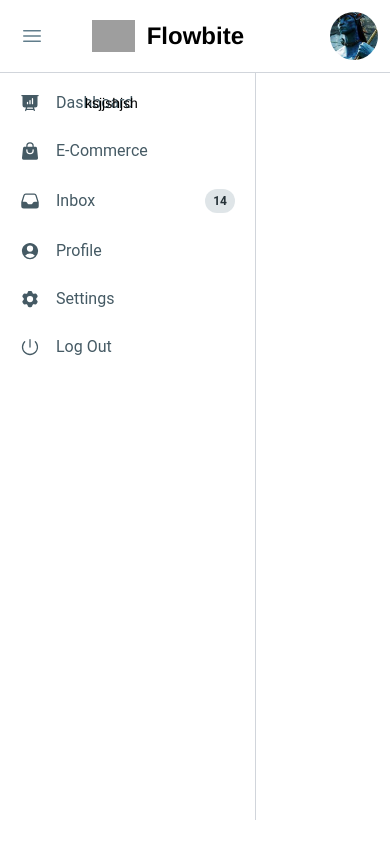
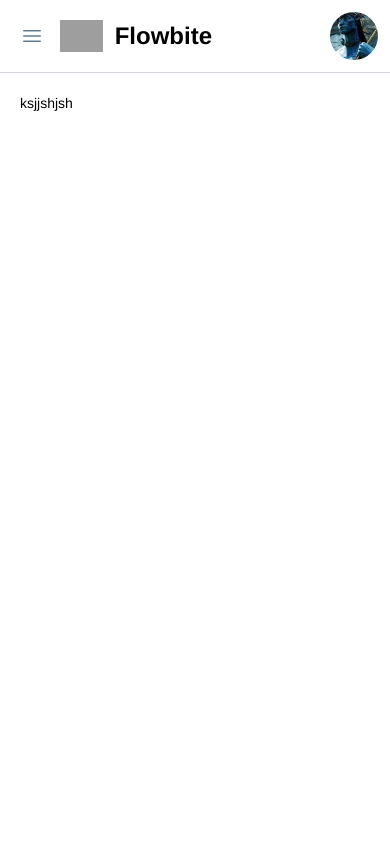
Before and after one commit to Ravi-dhanani/ecommerce-admin, a Next.js app: page / in a window 390 px wide. Built offline with nearby package versions, Linux system fonts and the light colour scheme; grey boxes are pictures that could not be loaded.

Commit message:
responsive ui

```diff
--- a/src/components/common/Header.tsx
+++ b/src/components/common/Header.tsx
@@ -9,11 +9,12 @@ export default function Header(props: IHeaderProps) {
     <div>
       <nav className="bg-white border-b border-gray-300 dark:bg-gray-900 ">
         <div className=" flex  items-center justify-between  p-3">
-          <div className="flex gap-x-10">
+          <div className="flex md:gap-x-10 xs:gap-x-2">
             <IconButton
               variant="text"
               color="blue-gray"
               onClick={() => props.setOpen(!props.open)}
+              className="xl:hidden lg:hidden md:hidden sm:block "
             >
               <svg
                 xmlns="http://www.w3.org/2000/svg"
--- a/src/components/common/MainLayout.tsx
+++ b/src/components/common/MainLayout.tsx
@@ -1,30 +1,27 @@
 import React, { useState } from "react";
 import { Sidebar } from "./Sidebar";
 import Header from "./Header";
+import MobileView from "./MobileView";
 
 export default function MainLayout(props: { children: any }) {
   const [open, setOpen] = useState(true);
+  const [isMobileView, setMobileView] = useState(false);
   return (
     <div>
       <div className="grid-cols-12">
-        <div
-          className={`${
-            open
-              ? " z-40  ease-in-out duration-300"
-              : " z-40  ease-in-out duration-300"
-          }`}
-        >
-          <Header setOpen={setOpen} open={open} />
-          <div className={`${open ? "grid grid-cols-12" : ""}`}>
-            <div className={`${open ? "col-start-1 col-span-1" : ""}`}>
-              <Sidebar setOpen={setOpen} open={open} />
+        <div className={" z-40  ease-in-out duration-300"}>
+          <Header setOpen={setMobileView} open={isMobileView} />
+          <div className={"md:grid md:grid-cols-12"}>
+            <div className={"md:col-start-1 md:col-span-1"}>
+              <div className="hidden md:block xl:block">
+                <Sidebar />
+              </div>
+              <div className="">
+                <MobileView setOpen={setMobileView} open={isMobileView} />
+              </div>
             </div>
             <div
-              className={`${
-                open
-                  ? "col-start-3 col-span-10 z-40 p-5 ease-in-out duration-300"
-                  : "col-span-3 z-40 ease-in-out duration-300 p-5"
-              }`}
+              className={`${"xl:col-start-3 xl:col-span-10 lg:col-start-4  lg:col-span-9 md:col-start-5 md:col-span-7 z-40 p-5 ease-in-out duration-300"}`}
             >
               {props.children}
             </div>
--- /dev/null
+++ b/src/components/common/MobileView.tsx
@@ -0,0 +1,167 @@
+import React from "react";
+import {
+  Drawer,
+  Button,
+  Typography,
+  IconButton,
+  List,
+  ListItem,
+  ListItemPrefix,
+  ListItemSuffix,
+  Chip,
+} from "@material-tailwind/react";
+import { useRouter } from "next/router";
+interface IMobileViewProps {
+  open: boolean;
+  setOpen: React.Dispatch<React.SetStateAction<boolean>>;
+}
+export default function MobileView(props: IMobileViewProps) {
+  const router = useRouter();
+  const openDrawer = () => props.setOpen(true);
+  const closeDrawer = () => props.setOpen(false);
+
+  return (
+    <React.Fragment>
+      <Drawer open={props.open} onClose={closeDrawer} className="p-4 w-64">
+        <div className="mb-2 flex items-center justify-between">
+          <Typography variant="h5" color="blue-gray">
+            Material Tailwind
+          </Typography>
+          <IconButton variant="text" color="blue-gray" onClick={closeDrawer}>
+            <svg
+              xmlns="http://www.w3.org/2000/svg"
+              fill="none"
+              viewBox="0 0 24 24"
+              strokeWidth={2}
+              stroke="currentColor"
+              className="h-5 w-5"
+            >
+              <path
+                strokeLinecap="round"
+                strokeLinejoin="round"
+                d="M6 18L18 6M6 6l12 12"
+              />
+            </svg>
+          </IconButton>
+        </div>
+        <div className="mb-6 flex items-center justify-between">
+          <List>
+            <ListItem>
+              <ListItemPrefix>
+                <svg
+                  xmlns="http://www.w3.org/2000/svg"
+                  viewBox="0 0 24 24"
+                  fill="currentColor"
+                  className="h-5 w-5"
+                  onClick={() => router.push("/")}
+                >
+                  <path
+                    fillRule="evenodd"
+                    d="M2.25 2.25a.75.75 0 000 1.5H3v10.5a3 3 0 003 3h1.21l-1.172 3.513a.75.75 0 001.424.474l.329-.987h8.418l.33.987a.75.75 0 001.422-.474l-1.17-3.513H18a3 3 0 003-3V3.75h.75a.75.75 0 000-1.5H2.25zm6.04 16.5l.5-1.5h6.42l.5 1.5H8.29zm7.46-12a.75.75 0 00-1.5 0v6a.75.75 0 001.5 0v-6zm-3 2.25a.75.75 0 00-1.5 0v3.75a.75.75 0 001.5 0V9zm-3 2.25a.75.75 0 00-1.5 0v1.5a.75.75 0 001.5 0v-1.5z"
+                    clipRule="evenodd"
+                  />
+                </svg>
+              </ListItemPrefix>
+              Dashboard
+            </ListItem>
+            <ListItem>
+              <ListItemPrefix>
+                <svg
+                  xmlns="http://www.w3.org/2000/svg"
+                  viewBox="0 0 24 24"
+                  fill="currentColor"
+                  className="h-5 w-5"
+                  onClick={() => router.push("/landingPage")}
+                >
+                  <path
+                    fillRule="evenodd"
+                    d="M7.5 6v.75H5.513c-.96 0-1.764.724-1.865 1.679l-1.263 12A1.875 1.875 0 004.25 22.5h15.5a1.875 1.875 0 001.865-2.071l-1.263-12a1.875 1.875 0 00-1.865-1.679H16.5V6a4.5 4.5 0 10-9 0zM12 3a3 3 0 00-3 3v.75h6V6a3 3 0 00-3-3zm-3 8.25a3 3 0 106 0v-.75a.75.75 0 011.5 0v.75a4.5 4.5 0 11-9 0v-.75a.75.75 0 011.5 0v.75z"
+                    clipRule="evenodd"
+                  />
+                </svg>
+              </ListItemPrefix>
+              E-Commerce
+            </ListItem>
+            <ListItem>
+              <ListItemPrefix>
+                <svg
+                  xmlns="http://www.w3.org/2000/svg"
+                  viewBox="0 0 24 24"
+                  fill="currentColor"
+                  className="h-5 w-5"
+                >
+                  <path
+                    fillRule="evenodd"
+                    d="M6.912 3a3 3 0 00-2.868 2.118l-2.411 7.838a3 3 0 00-.133.882V18a3 3 0 003 3h15a3 3 0 003-3v-4.162c0-.299-.045-.596-.133-.882l-2.412-7.838A3 3 0 0017.088 3H6.912zm13.823 9.75l-2.213-7.191A1.5 1.5 0 0017.088 4.5H6.912a1.5 1.5 0 00-1.434 1.059L3.265 12.75H6.11a3 3 0 012.684 1.658l.256.513a1.5 1.5 0 001.342.829h3.218a1.5 1.5 0 001.342-.83l.256-.512a3 3 0 012.684-1.658h2.844z"
+                    clipRule="evenodd"
+                  />
+                </svg>
+              </ListItemPrefix>
+              Inbox
+              <ListItemSuffix>
+                <Chip
+                  value="14"
+                  size="sm"
+                  variant="ghost"
+                  color="blue-gray"
+                  className="rounded-full"
+                />
+              </ListItemSuffix>
+            </ListItem>
+            <ListItem>
+              <ListItemPrefix>
+                <svg
+                  xmlns="http://www.w3.org/2000/svg"
+                  viewBox="0 0 24 24"
+                  fill="currentColor"
+                  className="h-5 w-5"
+                >
+                  <path
+                    fillRule="evenodd"
+                    d="M18.685 19.097A9.723 9.723 0 0021.75 12c0-5.385-4.365-9.75-9.75-9.75S2.25 6.615 2.25 12a9.723 9.723 0 003.065 7.097A9.716 9.716 0 0012 21.75a9.716 9.716 0 006.685-2.653zm-12.54-1.285A7.486 7.486 0 0112 15a7.486 7.486 0 015.855 2.812A8.224 8.224 0 0112 20.25a8.224 8.224 0 01-5.855-2.438zM15.75 9a3.75 3.75 0 11-7.5 0 3.75 3.75 0 017.5 0z"
+                    clipRule="evenodd"
+                  />
+                </svg>
+              </ListItemPrefix>
+              Profile
+            </ListItem>
+            <ListItem>
+              <ListItemPrefix>
+                <svg
+                  xmlns="http://www.w3.org/2000/svg"
+                  viewBox="0 0 24 24"
+                  fill="currentColor"
+                  className="h-5 w-5"
+                >
+                  <path
+                    fillRule="evenodd"
+                    d="M11.078 2.25c-.917 0-1.699.663-1.85 1.567L9.05 4.889c-.02.12-.115.26-.297.348a7.493 7.493 0 00-.986.57c-.166.115-.334.126-.45.083L6.3 5.508a1.875 1.875 0 00-2.282.819l-.922 1.597a1.875 1.875 0 00.432 2.385l.84.692c.095.078.17.229.154.43a7.598 7.598 0 000 1.139c.015.2-.059.352-.153.43l-.841.692a1.875 1.875 0 00-.432 2.385l.922 1.597a1.875 1.875 0 002.282.818l1.019-.382c.115-.043.283-.031.45.082.312.214.641.405.985.57.182.088.277.228.297.35l.178 1.071c.151.904.933 1.567 1.85 1.567h1.844c.916 0 1.699-.663 1.85-1.567l.178-1.072c.02-.12.114-.26.297-.349.344-.165.673-.356.985-.57.167-.114.335-.125.45-.082l1.02.382a1.875 1.875 0 002.28-.819l.923-1.597a1.875 1.875 0 00-.432-2.385l-.84-.692c-.095-.078-.17-.229-.154-.43a7.614 7.614 0 000-1.139c-.016-.2.059-.352.153-.43l.84-.692c.708-.582.891-1.59.433-2.385l-.922-1.597a1.875 1.875 0 00-2.282-.818l-1.02.382c-.114.043-.282.031-.449-.083a7.49 7.49 0 00-.985-.57c-.183-.087-.277-.227-.297-.348l-.179-1.072a1.875 1.875 0 00-1.85-1.567h-1.843zM12 15.75a3.75 3.75 0 100-7.5 3.75 3.75 0 000 7.5z"
+                    clipRule="evenodd"
+                  />
+                </svg>
+              </ListItemPrefix>
+              Settings
+            </ListItem>
+            <ListItem>
+              <ListItemPrefix>
+                <svg
+                  xmlns="http://www.w3.org/2000/svg"
+                  viewBox="0 0 24 24"
+                  fill="currentColor"
+                  className="h-5 w-5"
+                >
+                  <path
+                    fillRule="evenodd"
+                    d="M12 2.25a.75.75 0 01.75.75v9a.75.75 0 01-1.5 0V3a.75.75 0 01.75-.75zM6.166 5.106a.75.75 0 010 1.06 8.25 8.25 0 1011.668 0 .75.75 0 111.06-1.06c3.808 3.807 3.808 9.98 0 13.788-3.807 3.808-9.98 3.808-13.788 0-3.808-3.807-3.808-9.98 0-13.788a.75.75 0 011.06 0z"
+                    clipRule="evenodd"
+                  />
+                </svg>
+              </ListItemPrefix>
+              Log Out
+            </ListItem>
+          </List>
+        </div>
+      </Drawer>
+    </React.Fragment>
+  );
+}
--- a/src/components/common/Sidebar.tsx
+++ b/src/components/common/Sidebar.tsx
@@ -7,17 +7,12 @@ import {
 } from "@material-tailwind/react";
 import { useRouter } from "next/router";
 import React from "react";
-interface ISidebarProps {
-  open: boolean;
-  setOpen: React.Dispatch<React.SetStateAction<boolean>>;
-}
-export function Sidebar(props: ISidebarProps) {
+
+export function Sidebar() {
   const router = useRouter();
   return (
     <div
-      className={`top-[73px] left-0  w-64 border-r border-gray-300 h-[747px]   text-white fixed  z-0  ease-in-out duration-300 ${
-        props.open ? "translate-x-0 " : "-translate-x-full"
-      }`}
+      className={`top-[73px] left-0  w-64 border-r border-gray-300 h-[747px]   text-white fixed  z-0  ease-in-out duration-300  `}
     >
       <List>
         <ListItem>
--- a/tailwind.config.js
+++ b/tailwind.config.js
@@ -11,11 +11,11 @@ module.exports = withMT({
   theme: {
     extend: {
       screens: {
-        xs: "300px",
-        sm: "576px",
+        xs: "320px",
+        sm: "425px",
         md: "768px",
-        lg: "992px",
-        xl: "1200px",
+        lg: "1024px",
+        xl: "1440px",
       },
       colors: ({ colors }) => ({
         ...colors,
```
